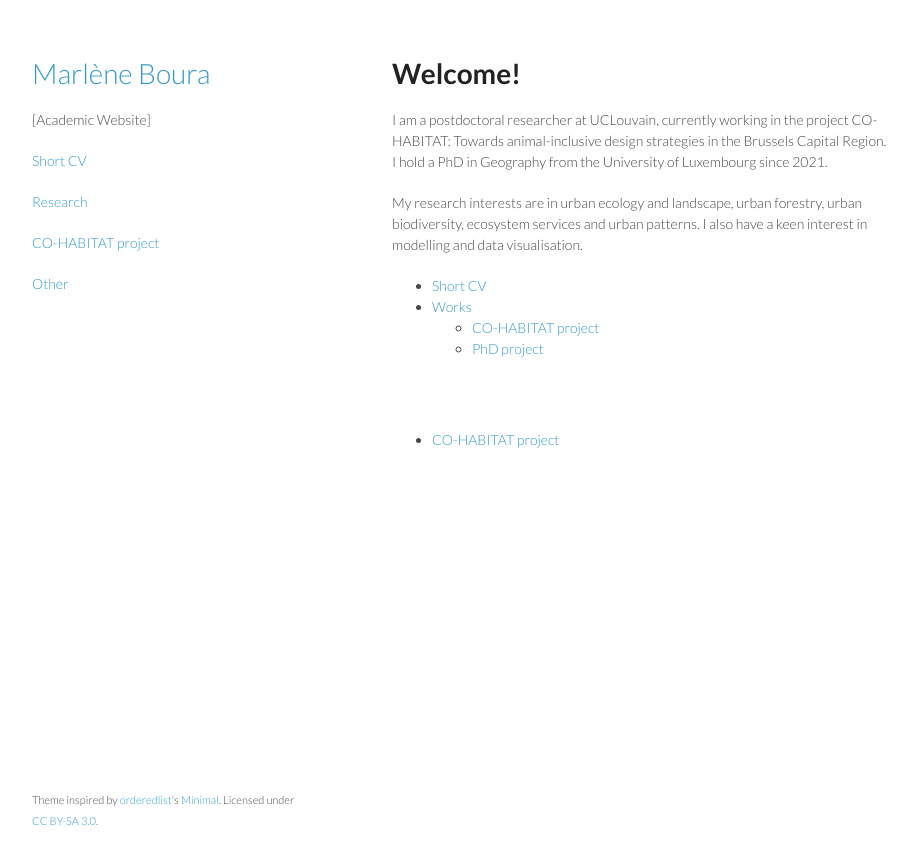
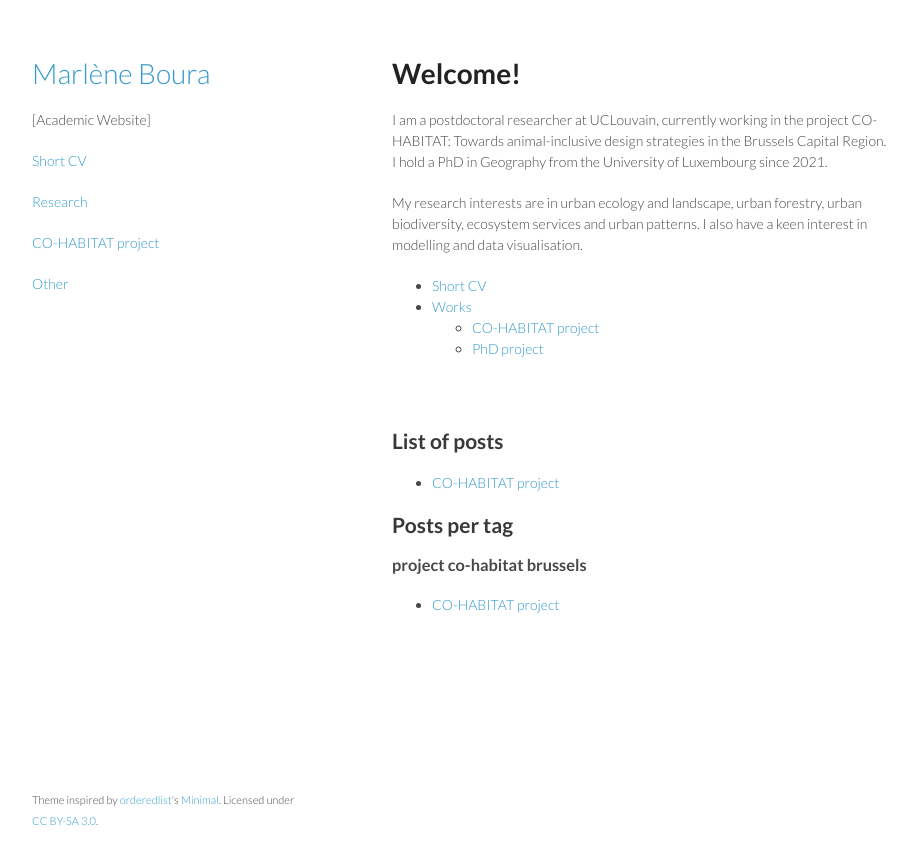
Before and after one commit to mboura/mboura.github.io, a Jekyll site: the page built from index.md, in a window 1280 px wide. Shown: the top 865 px of the page, without its empty margins (178-1094 px from the left). Built offline with Jekyll 4.4.1, drawn with Linux system fonts in a browser that asks for light colours; a script that is not in the unit is left out.

Commit message:
Update default.html

```diff
--- a/_layouts/default.html
+++ b/_layouts/default.html
@@ -29,6 +29,7 @@
       </section>
 
       <section>
+        <h2>List of posts</h2>
         <ul>
           {% for post in site.posts %}
             <li>
@@ -36,6 +37,16 @@
             </li>
           {% endfor %}
         </ul>
+
+        <h2>Posts per tag</h2>
+        {% for tag in site.tags %}
+        <h3>{{ tag[0] }}</h3>
+        <ul>
+          {% for post in tag[1] %}
+            <li><a href="{{ post.url }}">{{ post.title }}</a></li>
+          {% endfor %}
+        </ul>
+      {% endfor %}
       </section>
 
       <footer>
```
